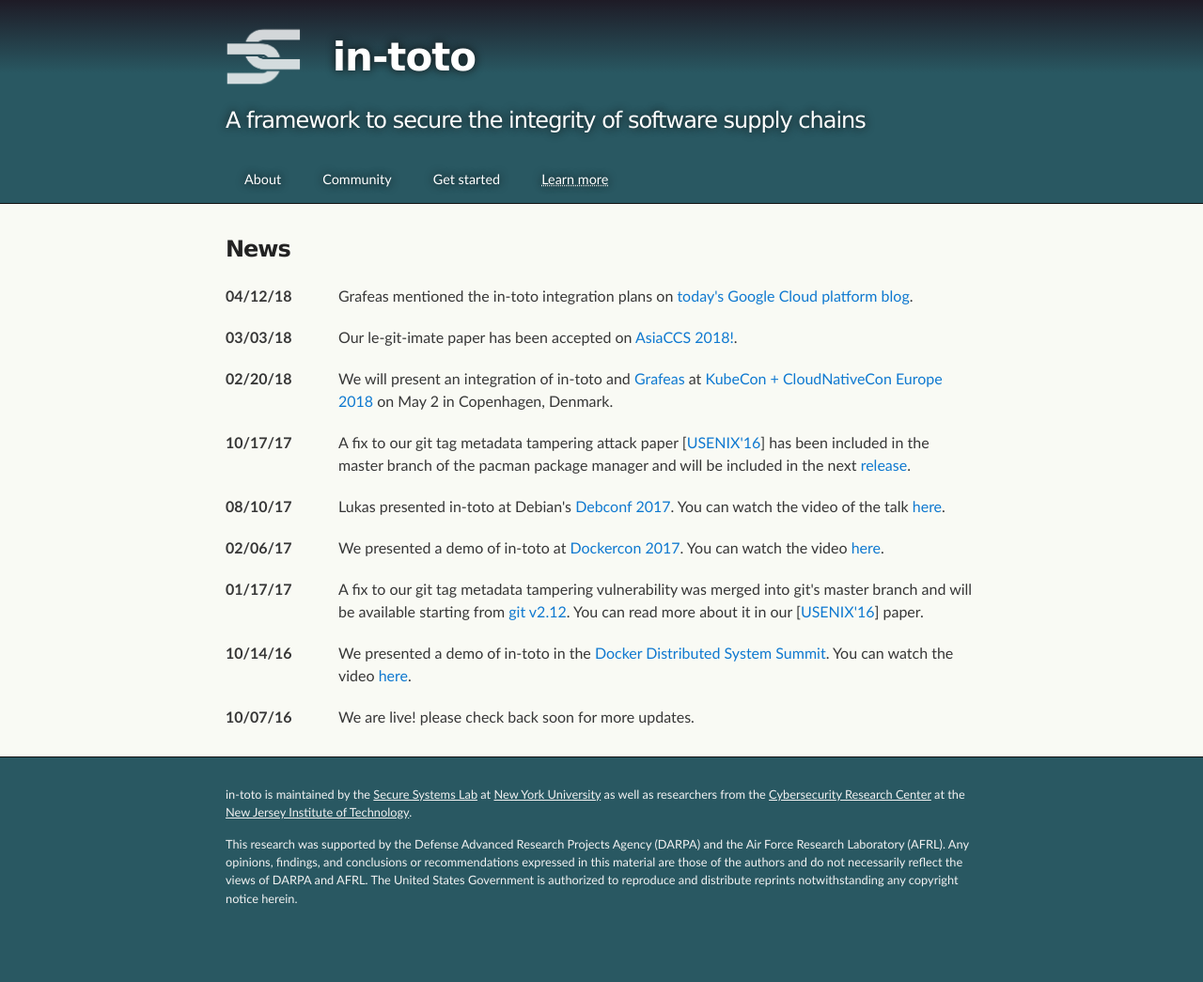
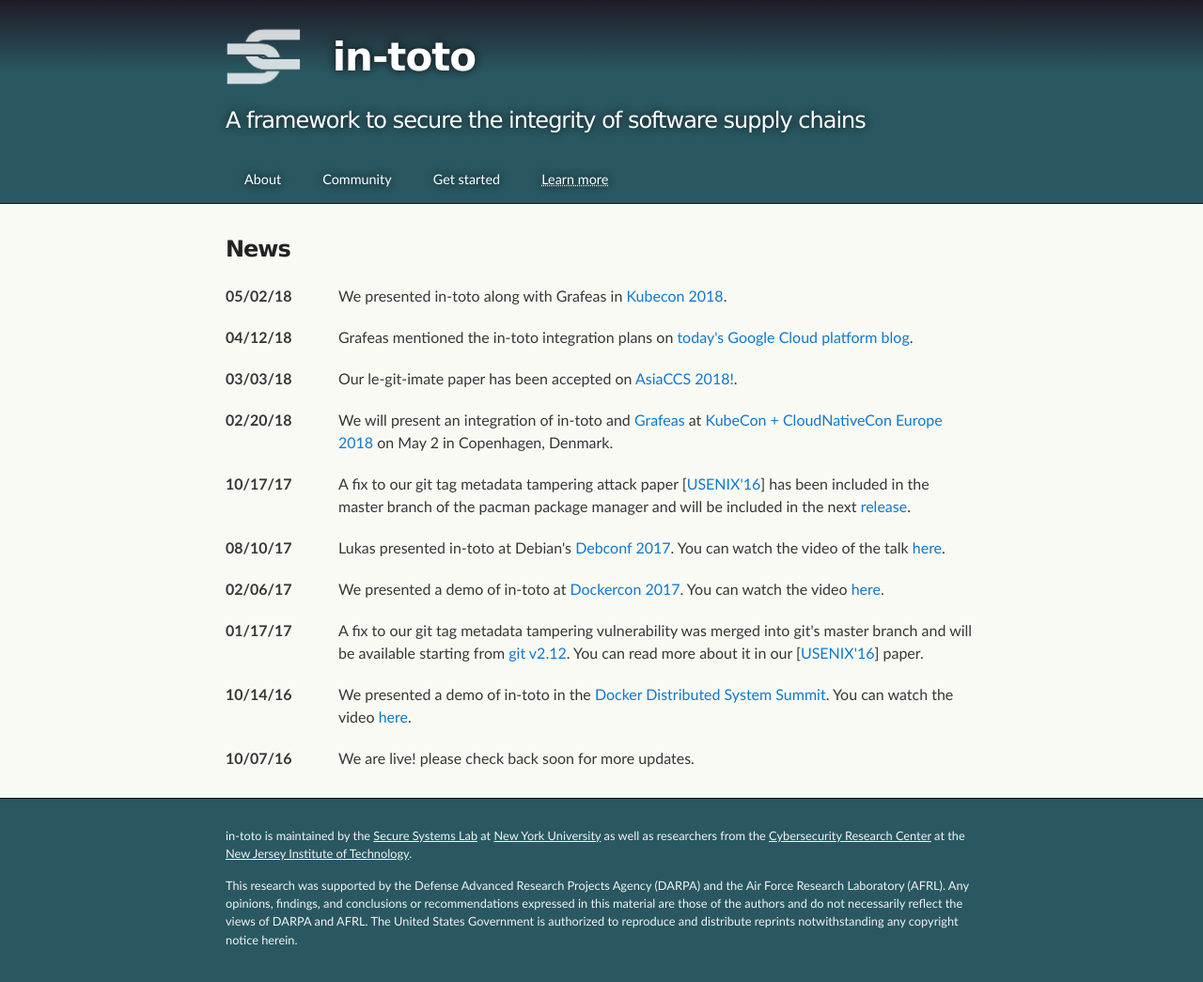
Before and after one commit to in-toto/in-toto.github.io, a Jekyll site: the page built from news.html, in a window 1280 px wide. Shown: the whole page at 94% size. Built offline with Jekyll 4.4.1, drawn with Linux system fonts in a browser that asks for light colours; before the commit the page ends 1001 px from its top, so only the background shows below that.

Commit message:
ENH:news:add lukas@kubecon2018 talk

```diff
--- a/news.html
+++ b/news.html
@@ -4,6 +4,15 @@
 ---
 <h3>News</h3>
 <table>
+
+  <tr>
+    <td>05/02/18</td>
+    <td>
+        We presented in-toto along with Grafeas in
+        <a href="https://kccnceu18.sched.com/event/Dqtx/completely-securing-the-software-supply-chain-using-grafeas-in-toto-lukas-puehringer-nyu-wendy-dembowski-google-any-skill-level-slides-at
+tached?iframe=yes&w=100%&sidebar=yes&bg=no#">Kubecon 2018</a>.
+    </td>
+  </tr>
   <tr>
     <td>04/12/18</td>
     <td>
```
